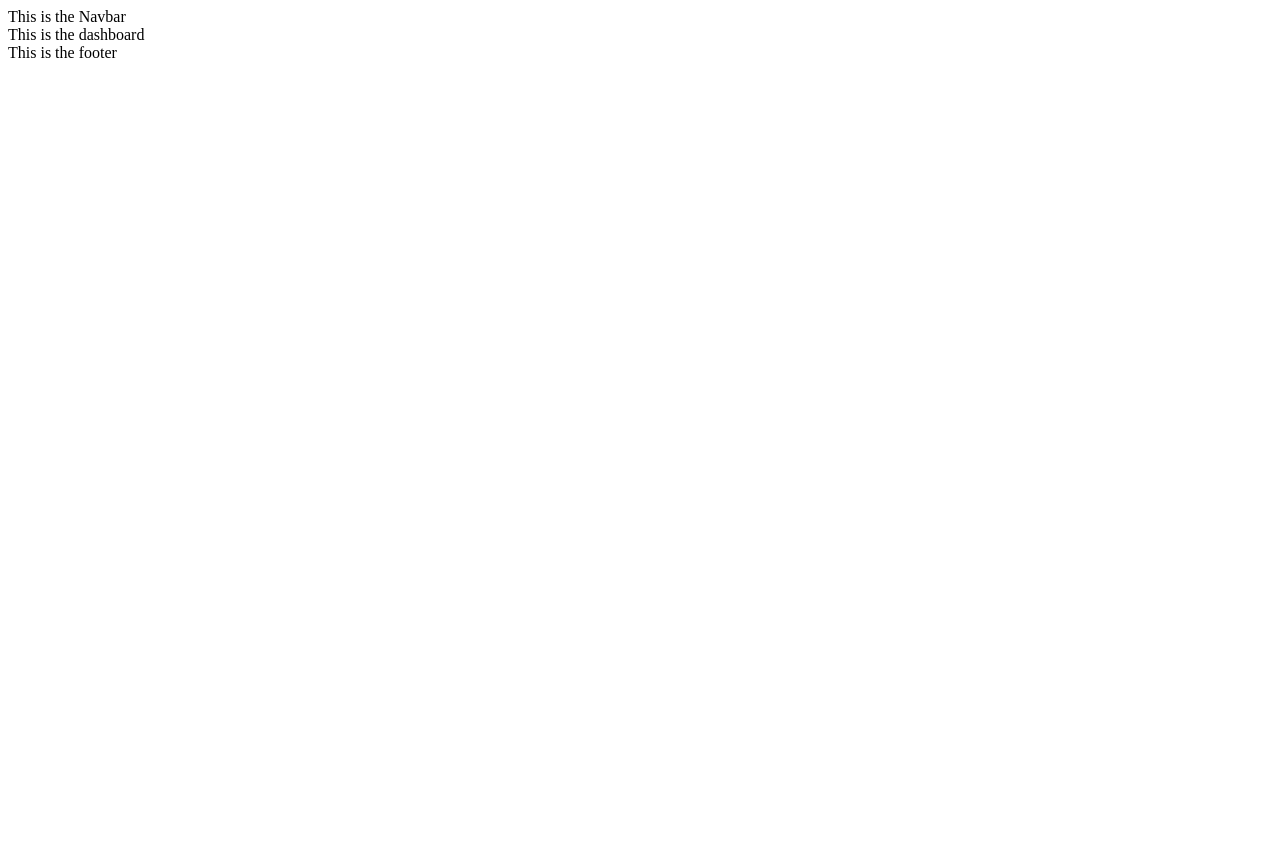
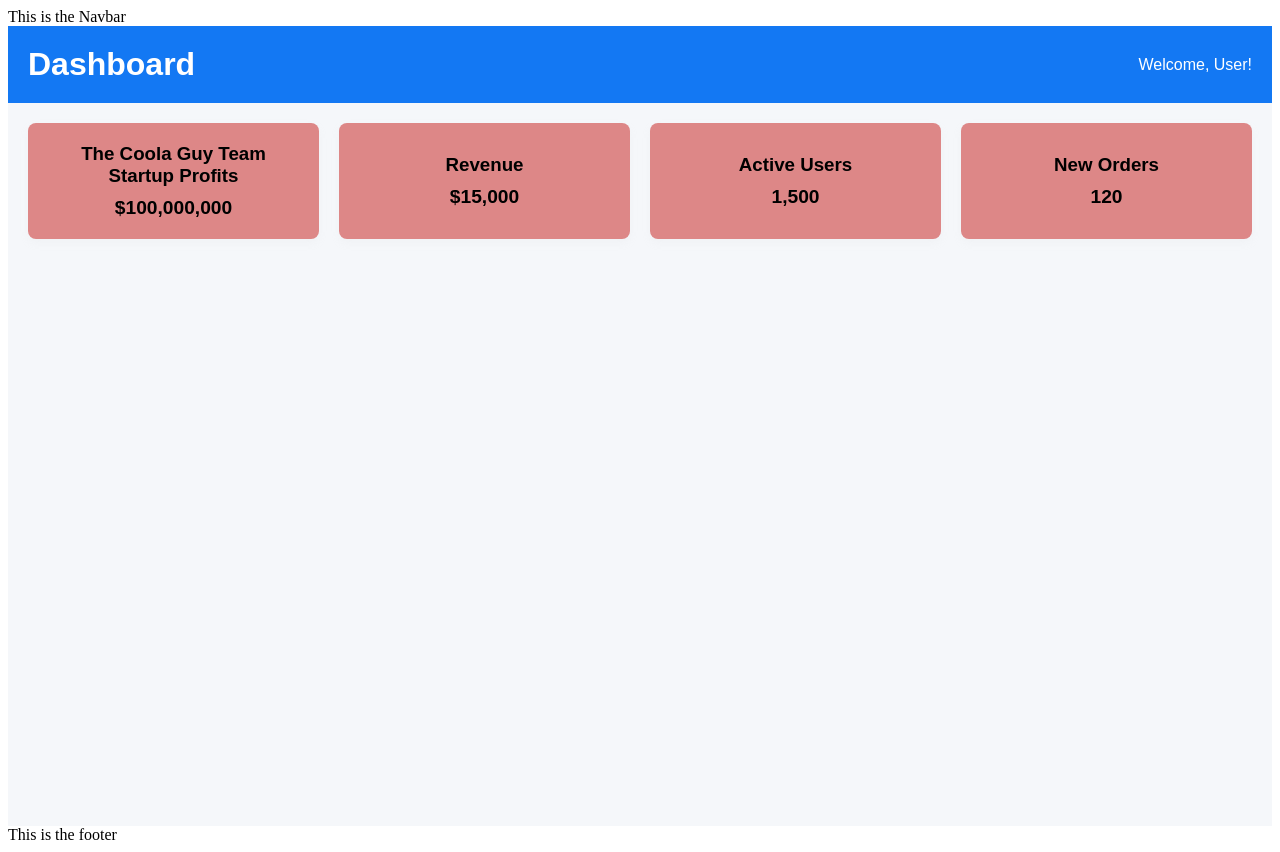
Before and after one commit to KaelNierras/Websis, a Nuxt app: page /dashboard in a window 1280 px wide. Before the commit the page ends 800 px from the top, so only its background shows below. Built offline with nearby package versions, Linux system fonts and the light colour scheme.

Commit message:
Initial Commit

```diff
--- a/pages/dashboard/index.vue
+++ b/pages/dashboard/index.vue
@@ -5,7 +5,131 @@ definePageMeta({
 </script>
 
 <template>
-    This is the dashboard
+    <div class="dashboard-layout">
 
 
-</template>
+      <div class="main-content">
+
+        <header class="dashboard-header">
+          <h1>Dashboard</h1>
+          <div class="user-info">
+            <p>Welcome, User!</p>
+          </div>
+        </header>
+
+
+        <div class="dashboard-content">
+            <div class="card">
+            <h3>The Coola Guy Team Startup Profits</h3>
+            <p>$100,000,000</p>
+          </div>
+          <div class="card">
+            <h3>Revenue</h3>
+            <p>$15,000</p>
+          </div>
+          <div class="card">
+            <h3>Active Users</h3>
+            <p>1,500</p>
+          </div>
+          <div class="card">
+            <h3>New Orders</h3>
+            <p>120</p>
+          </div>
+        </div>
+      </div>
+    </div>
+  </template>
+
+<style scoped>
+
+.dashboard-layout {
+  display: flex;
+  height: 100vh;
+  font-family: Arial, sans-serif;
+}
+
+
+.sidebar {
+  width: 250px;
+  background-color: #2e3b4e;
+  color: white;
+  padding: 20px;
+  box-sizing: border-box;
+}
+
+.sidebar h2 {
+  margin-bottom: 20px;
+}
+
+.sidebar nav ul {
+  list-style: none;
+  padding: 0;
+}
+
+.sidebar nav ul li {
+  margin-bottom: 10px;
+}
+
+.sidebar nav ul li a {
+  color: white;
+  text-decoration: none;
+  font-weight: bold;
+}
+
+
+.main-content {
+  flex: 1;
+  display: flex;
+  flex-direction: column;
+  background-color: #f5f7fa;
+}
+
+
+.dashboard-header {
+  display: flex;
+  justify-content: space-between;
+  align-items: center;
+  padding: 20px;
+  background-color: #1378f3;
+  color: white;
+}
+
+.dashboard-header h1 {
+  margin: 0;
+}
+
+.dashboard-header .user-info p {
+  margin: 0;
+}
+
+
+.dashboard-content {
+  display: flex;
+  gap: 20px;
+  padding: 20px;
+  flex-wrap: wrap;
+}
+
+
+.card {
+  background-color: #dd8787;
+  padding: 20px;
+  flex: 1;
+  flex-direction: justify-content;
+  align-content: center;
+  border-radius: 8px;
+  box-shadow: 0 4px 8px rgba(209, 205, 205, 0.1);
+  width: 200px;
+  text-align: center;
+}
+
+.card h3 {
+  margin: 0 0 10px;
+}
+
+.card p {
+  margin: 0;
+  font-size: 1.2em;
+  font-weight: bold;
+}
+</style>
```
